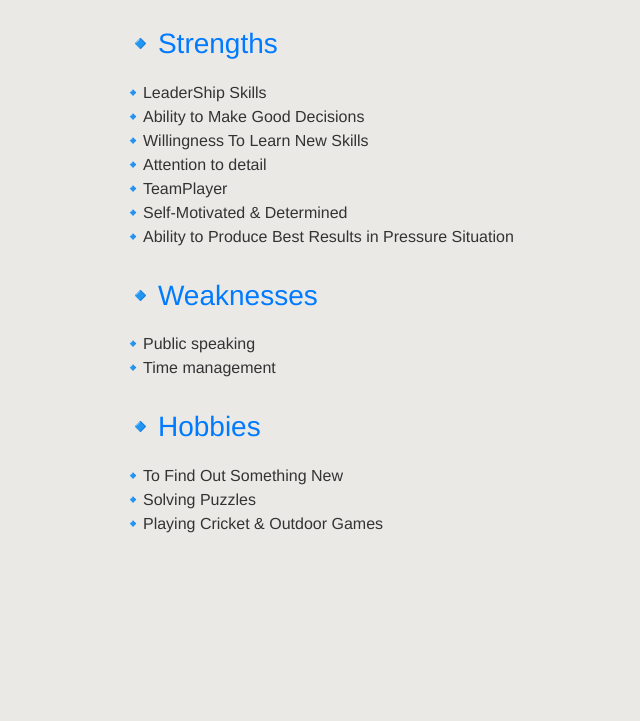
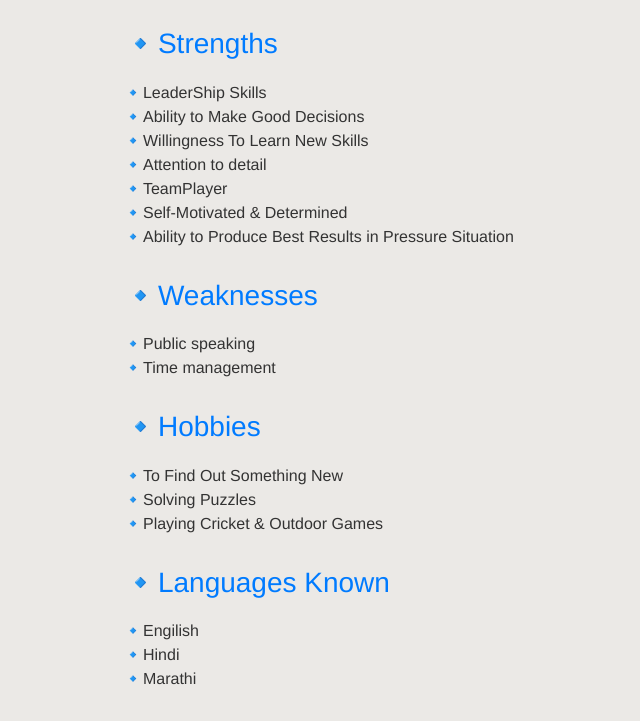
Before and after one commit to hunter49150/cv, a plain HTML site: page index2.html in a window 1280 px wide. Shown: the part 1037-1758 px from the top of the page, without its empty margins (152-792 px from the left). Before the commit the page ends 1603 px from the top, so only its background shows below. Drawn offline with nearby package versions, Linux system fonts and the light colour scheme; a web font is replaced by a local one.

Commit message:
Update index2.html

```diff
--- a/index2.html
+++ b/index2.html
@@ -128,6 +128,14 @@
                         <li>🔹Playing Cricket & Outdoor Games</li>
                     </ul>
                 </div>
+                 <div class="resume-section">
+                    <h3>🔹Languages Known</h3>
+                    <ul class="list-unstyled">
+                        <li>🔹Engilish</li>
+                        <li>🔹Hindi</li>
+                        <li>🔹Marathi</li>
+                    </ul>
+                </div>
             </div>
         </div>
     </div>
```
